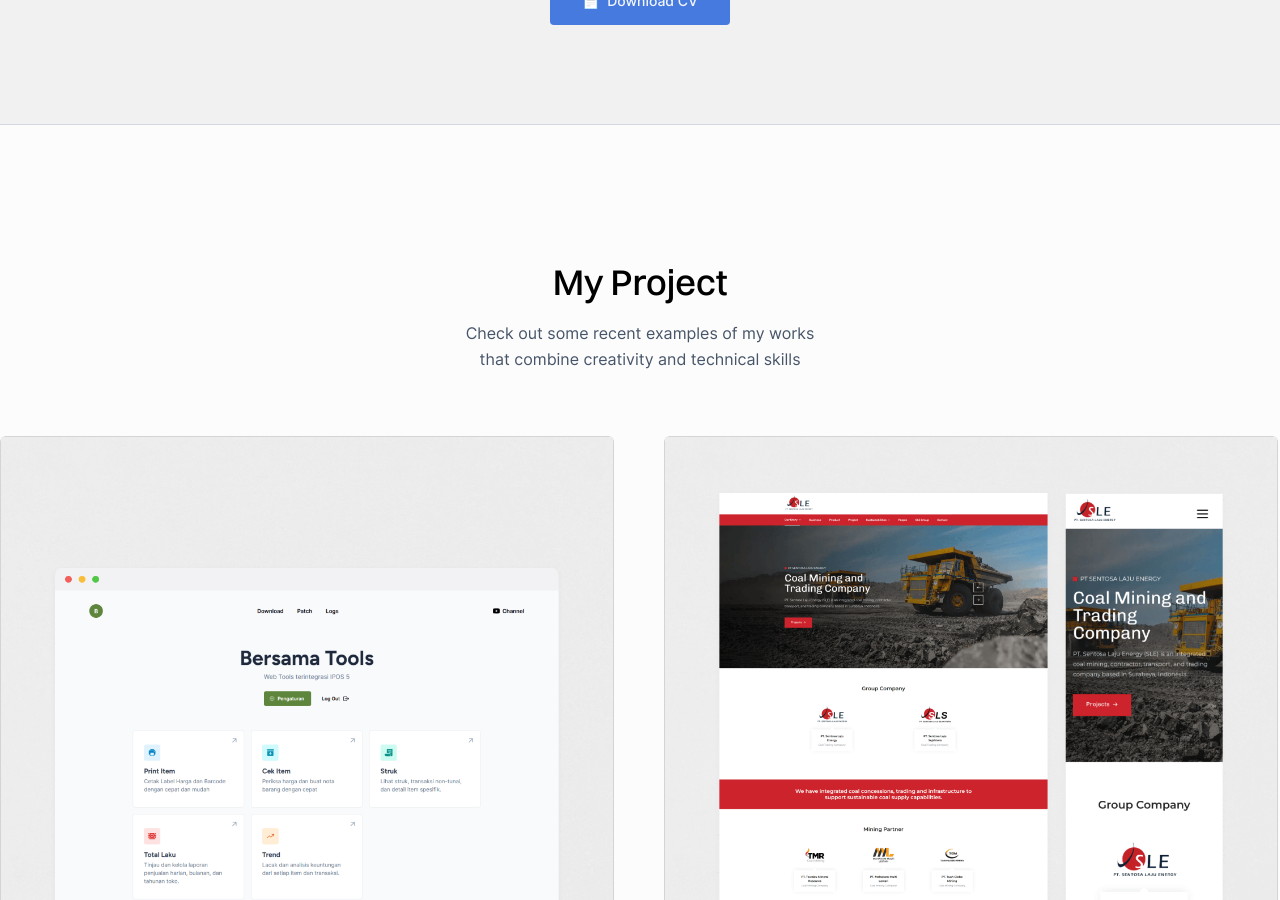
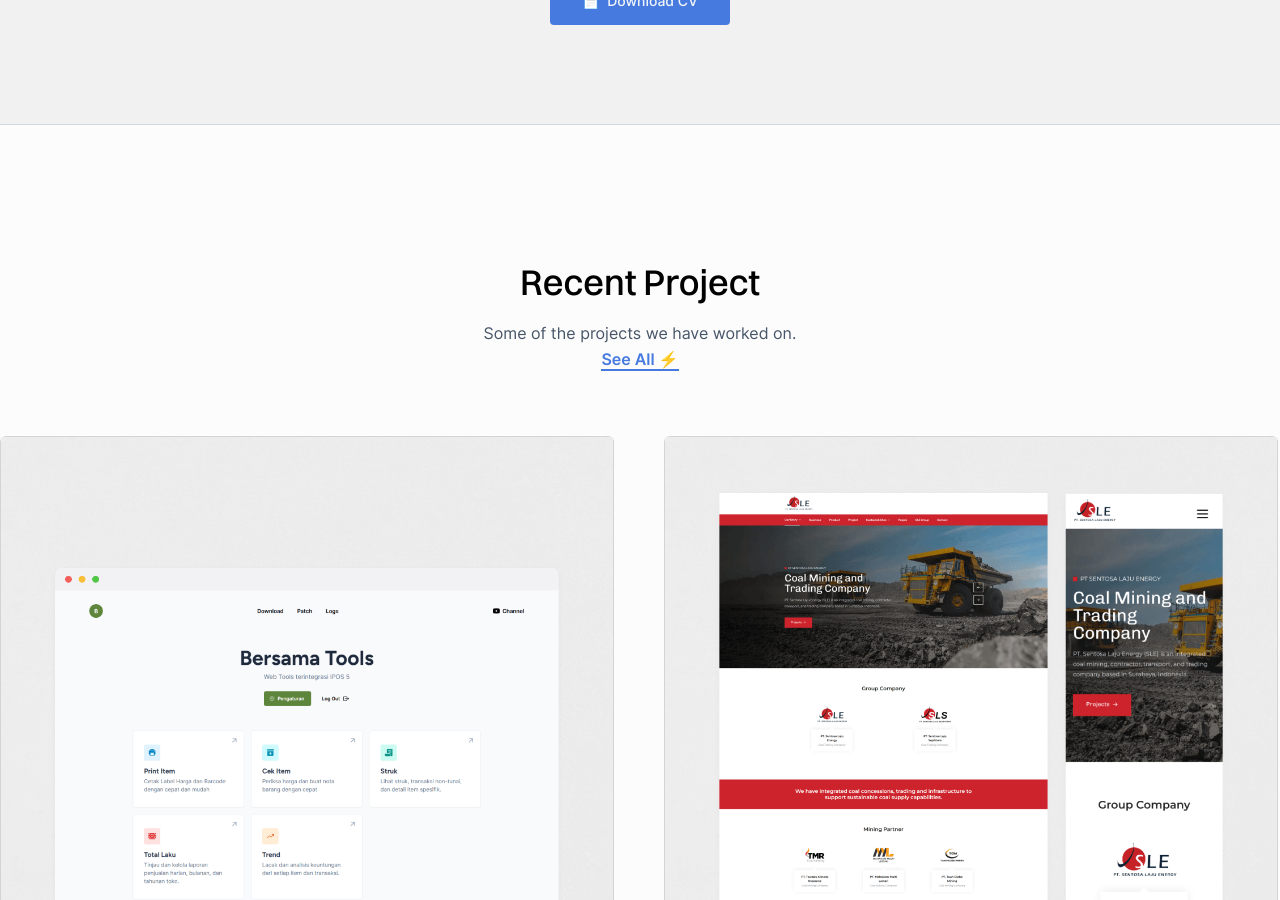
Before and after one commit to Zulfkr197/zulfkr197.github.io, a Jekyll site: the page built from index.html, in a window 1280 px wide and 900 px high, scrolled down 648 px. Built offline with Jekyll 4.4.1, drawn with Linux system fonts in a browser that asks for light colours; the list of posts is cut into pages by our own code.

Commit message:
Update default.html

```diff
--- a/_layouts/default.html
+++ b/_layouts/default.html
@@ -79,17 +79,19 @@
 	<section class="bg-bone-surface py-24 lg:py-32 border-y border-bone-outline">
 		<div class="flex flex-col gap-16 mx-auto max-w-screen-xl px-6 sm:px-10 xl:px-0">
 
-			{% unless page.title == "Projects" %}
+			{% unless page.title %}
 			<div class="heading text-center">
-				{% if page.projects %}
-					<h3 class="font-heading leading-relaxed pb-2 text-4xl font-medium">My Project</h3>
-					<p class="text-slate-600 leading-relaxed">Check out some recent examples of my works <br> that combine creativity and technical skills</p>
-				{% else %}
-					<h3 class="font-heading leading-relaxed pb-2 text-4xl font-medium">Recent Project</h3>
-					<p class="text-slate-600 leading-relaxed">Some of the projects we have worked on.<br><a class="font-semibold text-main border-b-2 border-main hover:text-main-hover" href="/projects">See All ⚡</a></p>
-				{% endif %}
+				<h3 class="font-heading leading-relaxed pb-2 text-4xl font-medium">Recent Project</h3>
+				<p class="text-slate-600 leading-relaxed">Some of the projects we have worked on.<br><a class="font-semibold text-main border-b-2 border-main hover:text-main-hover" href="/projects">See All ⚡</a></p>
 			</div>
 			{% endunless %}
+
+			{% if page.title == "Projects" %}
+			<div class="heading text-center">
+				<h3 class="font-heading leading-relaxed pb-2 text-4xl font-medium">My Project</h3>
+				<p class="text-slate-600 leading-relaxed">Check out some recent examples of my works <br> that combine creativity and technical skills</p>
+			</div>
+			{% endif %}
 
 			<!-- Foreach -->
 			<div class="content">
```
